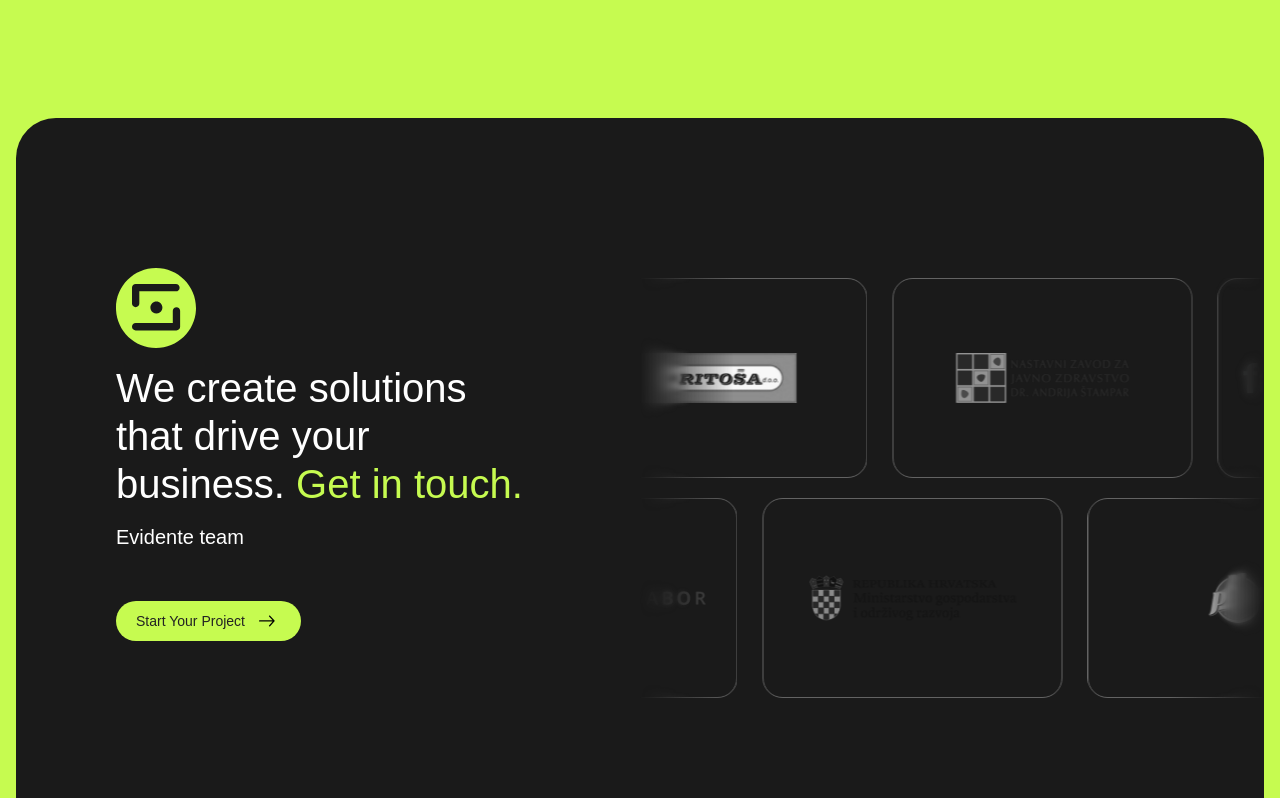
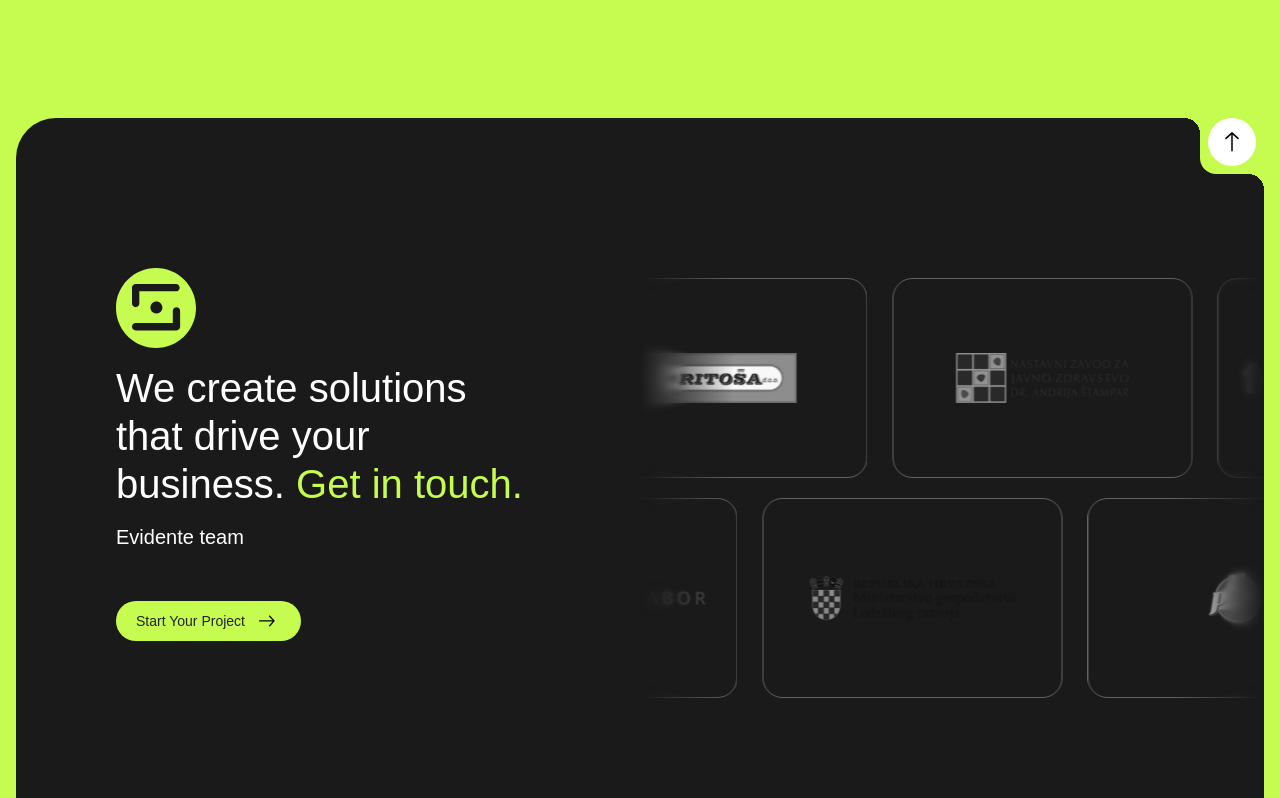
Before and after one commit to petar-simeta/evidente-website, a Next.js app: page / in a window 1280 px wide. Shown: the part 5202-6000 px from the top of the page. Built offline with nearby package versions, Linux system fonts and the light colour scheme; a web font is replaced by a local one.

Commit message:
added more code for footer

```diff
--- a/app/components/footerSection.tsx
+++ b/app/components/footerSection.tsx
@@ -69,6 +69,13 @@ export default function FooterSection() {
               </ul>
             </nav>
           </div>
+
+          <div
+            className={styles.scrollTopWrapper}
+            onClick={() => window.scrollTo({ top: 0, behavior: 'smooth' })}
+          >
+            <div className={styles.scrollTop}></div>
+          </div>
         </div>
       </div>
     </footer>
--- a/app/components/workSection.tsx
+++ b/app/components/workSection.tsx
@@ -137,9 +137,20 @@ export default function WorkSection() {
 
         {!showMore && (
           <div className={styles.buttonContainer}>
-            <button className={styles.seeMoreButton} onClick={handleSeeMore}>
+            <motion.button
+              className={styles.seeMoreButton}
+              onClick={handleSeeMore}
+              initial={{ opacity: 0, x: -50 }}
+              animate={isInView ? { opacity: 1, x: 0 } : { opacity: 0, x: -50 }}
+              transition={{
+                duration: 0.5,
+                delay: 1.7,
+                type: 'spring',
+                bounce: 0.4,
+              }}
+            >
               See more project
-            </button>
+            </motion.button>
           </div>
         )}
       </div>
--- a/app/page.module.scss
+++ b/app/page.module.scss
@@ -557,7 +557,8 @@
   }
 }
 
-/* Footer */
+/////////////////////////////////////////////////////
+// FOOTER
 
 footer.footer {
   background-color: var(--green-color);
@@ -611,6 +612,7 @@ footer.footer {
     padding: 0 16px 40px;
 
     .bottomSection {
+      position: relative;
       background-color: var(--dark-background);
       border-radius: 40px;
       color: white;
@@ -678,6 +680,59 @@ footer.footer {
           }
         }
       }
+
+      .scrollTopWrapper {
+        position: absolute;
+        top: 0;
+        right: 0;
+        background-color: var(--green-color);
+        border-bottom-left-radius: 16px;
+        height: 56px;
+        width: 64px;
+
+        .scrollTop {
+          position: absolute;
+          top: 0;
+          right: 8px;
+          background-color: white;
+          height: 48px;
+          width: 48px;
+          border-radius: 100vh;
+          cursor: pointer;
+          background-image: url('/arrow-top.svg');
+          background-repeat: no-repeat;
+          background-position: center;
+          background-size: 28px 20px;
+        }
+
+        &:after {
+          content: '';
+          position: absolute;
+          background: radial-gradient(
+            circle at bottom left,
+            transparent 16px,
+            var(--green-color) 0%
+          );
+          top: 0;
+          left: -16px;
+          height: 16px;
+          width: 16px;
+        }
+
+        &:before {
+          content: '';
+          position: absolute;
+          background: radial-gradient(
+            circle at bottom left,
+            transparent 16px,
+            var(--green-color) 0%
+          );
+          bottom: -16px;
+          right: 0;
+          height: 16px;
+          width: 16px;
+        }
+      }
     }
   }
 
@@ -696,10 +751,6 @@ footer.footer {
     width: 100%;
     color: var(--green-color);
     font-size: 14px;
-
-    .copyright {
-      font-size: 0.9rem;
-    }
 
     .links {
       justify-self: center;
```
Also changed, not shown: public/arrow-top.svg (added).
